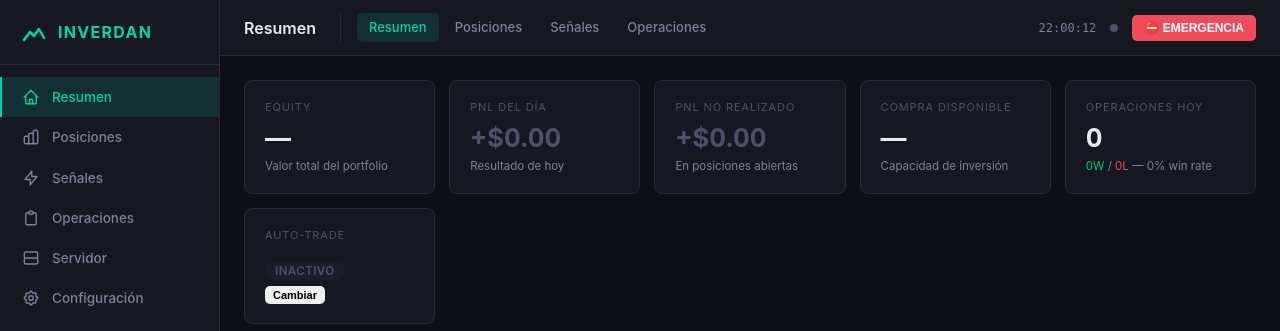
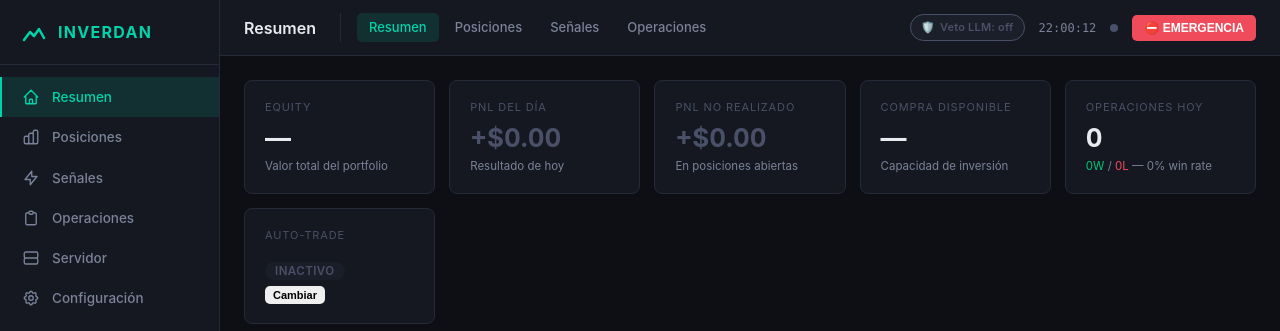
Before and after one commit to alfons-/inverdan, a Flask app: page / in a window 1280 px wide. Shown: the top 331 px of the page. Run offline with Flask 3, Linux system fonts and the light colour scheme; data that the repository does not hold is empty.

Commit message:
feat(dashboard): badge "Veto LLM" en topbar + aviso Pushover de veto branded como Inverdan
Dashboard: el bot escribe el estado REAL de la capa LLM en state.json (enabled/model/web_search; refleja si está activa de verdad, no solo el flag de config), api_status lo expone y la topbar muestra un badge "🛡️ Veto LLM" verde cuando está activa (solo el escudo en móvil <720px). Pushover: el veto LLM genera un aviso propio de prioridad alta ("🚫 Veto LLM — SÍMBOLO" + motivo) y TODAS las notificaciones se prefijan con "Inverdan ·" para distinguirlas en la cuenta compartida.

Co-Authored-By: Claude Opus 4.8 <noreply@anthropic.com>

```diff
--- a/web/app.py
+++ b/web/app.py
@@ -304,6 +304,7 @@ def api_status():
         "market": {"open": market_open, "time": market_time},
         "portfolio": state.get("portfolio", {}),
         "risk": state.get("risk", {}),
+        "llm_review": state.get("llm_review", {}),
         "auto_trade": state.get("auto_trade", False),
         "server_time": datetime.utcnow().isoformat(),
     })
--- a/web/static/css/dashboard.css
+++ b/web/static/css/dashboard.css
@@ -233,6 +233,33 @@ html, body {
   transition: background 0.2s;
 }
 .refresh-indicator.active { background: var(--accent); }
+
+/* Badge de la capa de veto LLM en la topbar */
+.llm-badge {
+  display: inline-flex;
+  align-items: center;
+  gap: 5px;
+  padding: 4px 10px;
+  border-radius: 999px;
+  font-size: 11px;
+  font-weight: 600;
+  white-space: nowrap;
+  letter-spacing: 0.02em;
+  border: 1px solid transparent;
+  cursor: default;
+}
+.llm-badge.active {
+  color: var(--green);
+  background: var(--green-dim);
+  border-color: var(--green);
+}
+.llm-badge.off {
+  color: var(--text-muted);
+  background: rgba(74, 80, 104, 0.12);
+  border-color: var(--text-muted);
+}
+/* En móvil deja solo el escudo (sin texto) para no saturar la topbar */
+@media (max-width: 720px) { .llm-badge-txt { display: none; } .llm-badge { padding: 4px 8px; } }
 
 /* ── MAIN CONTENT ───────────────────────────────────── */
 .main-content {
--- a/web/static/js/dashboard.js
+++ b/web/static/js/dashboard.js
@@ -259,6 +259,7 @@ async function fetchStatus() {
     updateBotStatus(data.bot);
     updateMarketBadge(data.market);
     updateSystemMetrics(data.system);
+    updateLlmBadge(data.llm_review);
   } catch (e) {
     // silencioso
   } finally {
@@ -330,6 +331,20 @@ function updateBotStatus(bot) {
     $('botCircuit').innerHTML = cb
       ? '<span class="badge badge-red">ABIERTO</span>'
       : '<span class="badge badge-green">OK</span>';
+  }
+}
+
+function updateLlmBadge(llm) {
+  const el = $('llmBadge');
+  if (!el) return;
+  if (llm && llm.enabled) {
+    el.className = 'llm-badge active';
+    el.innerHTML = '🛡️<span class="llm-badge-txt"> Veto LLM</span>';
+    el.title = `Capa de veto LLM activa · ${llm.model || 'Claude'}${llm.web_search ? ' · web_search' : ''}`;
+  } else {
+    el.className = 'llm-badge off';
+    el.innerHTML = '🛡️<span class="llm-badge-txt"> Veto LLM: off</span>';
+    el.title = 'Capa de veto LLM desactivada';
   }
 }
 
--- a/web/templates/index.html
+++ b/web/templates/index.html
@@ -4,7 +4,7 @@
   <meta charset="UTF-8" />
   <meta name="viewport" content="width=device-width, initial-scale=1.0" />
   <title>INVERDAN — Dashboard</title>
-  <link rel="stylesheet" href="/static/css/dashboard.css?v=20260612" />
+  <link rel="stylesheet" href="/static/css/dashboard.css?v=20260624" />
   <script src="https://cdn.jsdelivr.net/npm/chart.js@4.4.0/dist/chart.umd.min.js"></script>
 </head>
 <body>
@@ -87,6 +87,7 @@
       <a href="#" class="topbar-link" data-section="trades">Operaciones</a>
     </nav>
     <div class="topbar-right">
+      <div class="llm-badge off" id="llmBadge" title="Capa de veto LLM">🛡️<span class="llm-badge-txt"> Veto LLM</span></div>
       <div class="clock" id="clock"></div>
       <div class="refresh-indicator" id="refreshDot" title="Actualizando..."></div>
       <button class="btn btn-danger btn-sm" id="emergencyBtn" onclick="emergencyStop()">
@@ -1022,6 +1023,6 @@ bot.pid</pre>
   </div>
 </div>
 
-<script src="/static/js/dashboard.js?v=20260622"></script>
+<script src="/static/js/dashboard.js?v=20260624"></script>
 </body>
 </html>
```
Also changed, not shown: inverdan/utils/pushover.py (+15 -3 lines), main.py (+9 -0 lines).
